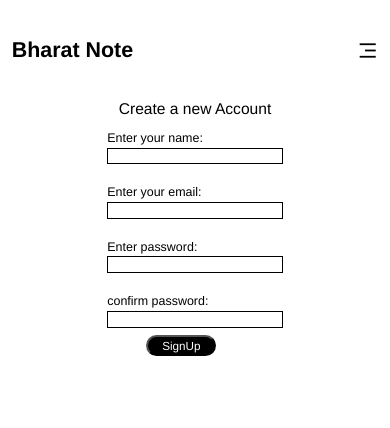
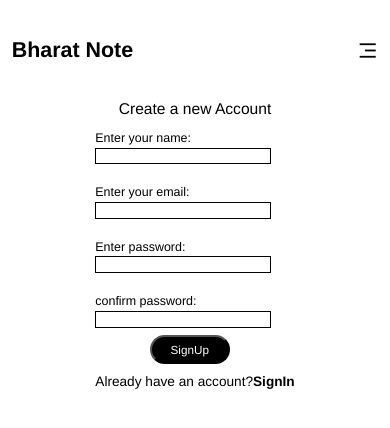
Before and after one commit to BharateshPoojary/notebook-app, a React (Vite) app: page /Signup in a window 390 px wide. Shown: the top 428 px of the page. Built offline with nearby package versions, Linux system fonts and the light colour scheme; no server answers.

Commit message:
responsive done

```diff
--- a/src/components/SignIn.css
+++ b/src/components/SignIn.css
@@ -7,6 +7,21 @@
 .signinwelcome {
   font-size: 3vw;
 }
+.signup {
+  font-size: 2vw;
+}
+.signupnavigate {
+  font-size: 2vw;
+  font-weight: 700;
+  cursor: pointer;
+}
+.signupcontainer {
+  display: flex;
+  margin-top: 10px;
+  align-items: center;
+  justify-content: center;
+}
+
 .signincontainer {
   display: flex;
   flex-direction: column;
@@ -42,6 +57,12 @@
   cursor: pointer;
 }
 @media (max-width: 600px) {
+  .signup {
+    font-size: 3.5vw;
+  }
+  .signupnavigate {
+    font-size: 3.5vw;
+  }
   .logininput {
     width: 45vw;
     height: 4.3vw;
@@ -52,12 +73,19 @@
   }
   .signinbtn {
     font-size: 3vw;
+    margin-left: 13vw;
   }
   .signinwelcome {
     font-size: 4vw;
   }
 }
 @media (max-width: 340px) {
+  .signup {
+    font-size: 4.5vw;
+  }
+  .signupnavigate {
+    font-size: 4.5vw;
+  }
   .logininput {
     width: 75vw;
     height: 10vw;
@@ -68,7 +96,7 @@
   }
   .signinbtn {
     font-size: 4vw;
-    margin-left: 40px;
+    margin-left: 24vw;
   }
   .signinwelcome {
     font-size: 5vw;
--- a/src/components/SignIn.jsx
+++ b/src/components/SignIn.jsx
@@ -27,6 +27,9 @@
         }
 
     }
+    const handleSignup = () => {
+        navigate('/Signup')
+    }
     useEffect(() => {
         if (localStorage.getItem('auth-token')) {
             navigate('/');
@@ -46,9 +49,13 @@
                 <br />
                 <input className='logininput' type="password" value={password} onChange={(e) => { setPassword(e.target.value) }} required />
                 <br />
+
                 <input className='signinbtn' type="submit" value="SignIn" />
+
             </form>
-            Don't have an account?
+            <div className='signupcontainer'>
+                <p className='signup'>Don't have an account?</p> <p className='signupnavigate' onClick={handleSignup}>SignUp</p>
+            </div>
         </div>
     )
 }
--- a/src/components/SignUp.css
+++ b/src/components/SignUp.css
@@ -25,15 +25,28 @@
   height: 3vw;
   font-size: 2vw;
 }
-
+.signin {
+  font-size: 2vw;
+}
+.signinnavigate {
+  font-size: 2vw;
+  font-weight: 700;
+  cursor: pointer;
+}
+.signinredirectcontainer {
+  display: flex;
+  margin-top: 10px;
+  align-items: center;
+  justify-content: center;
+}
 .signuplabel {
   font-size: 1.5vw;
 }
 .signupbtn {
   margin-top: 2vw;
-  margin-left: 10vw;
-  margin-left: 20;
-  padding: 0.5vw 2vw;
+
+  margin-left: 11vw;
+  padding: 1.5vw 2vw;
   font-size: 2vw;
   width: 40%;
   background-color: black;
@@ -42,6 +55,12 @@
   cursor: pointer;
 }
 @media (max-width: 600px) {
+  .signin {
+    font-size: 3.5vw;
+  }
+  .signinnavigate {
+    font-size: 3.5vw;
+  }
   .signupinput {
     width: 45vw;
     height: 4.3vw;
@@ -51,6 +70,7 @@
     font-size: 3.2vw;
   }
   .signupbtn {
+    margin-left: 14vw;
     font-size: 3vw;
   }
   .signupwelcome {
@@ -58,6 +78,12 @@
   }
 }
 @media (max-width: 340px) {
+  .signin {
+    font-size: 4.5vw;
+  }
+  .signinnavigate {
+    font-size: 4.5vw;
+  }
   .signupinput {
     width: 75vw;
     height: 10vw;
@@ -67,6 +93,7 @@
     font-size: 3.8vw;
   }
   .signupbtn {
+    margin-left: 25vw;
     font-size: 3.4vw;
   }
   .signupwelcome {
--- a/src/components/SignUp.jsx
+++ b/src/components/SignUp.jsx
@@ -36,6 +36,9 @@
             alert("Password mismatched", 'error');
         }
     }
+    const handleSignin = () => {
+        navigate('/Signin')
+    }
     return (
         <div>
             <div className='container'>
@@ -62,6 +65,9 @@
                     <br />
 
                     <input className='signupbtn' type="submit" value="SignUp" />
+                    <div className='signinredirectcontainer'>
+                        <p className='signin'>Already have an account?</p> <p className='signinnavigate' onClick={handleSignin}>SignIn</p>
+                    </div>
                 </form>
             </div>
         </div>
```
